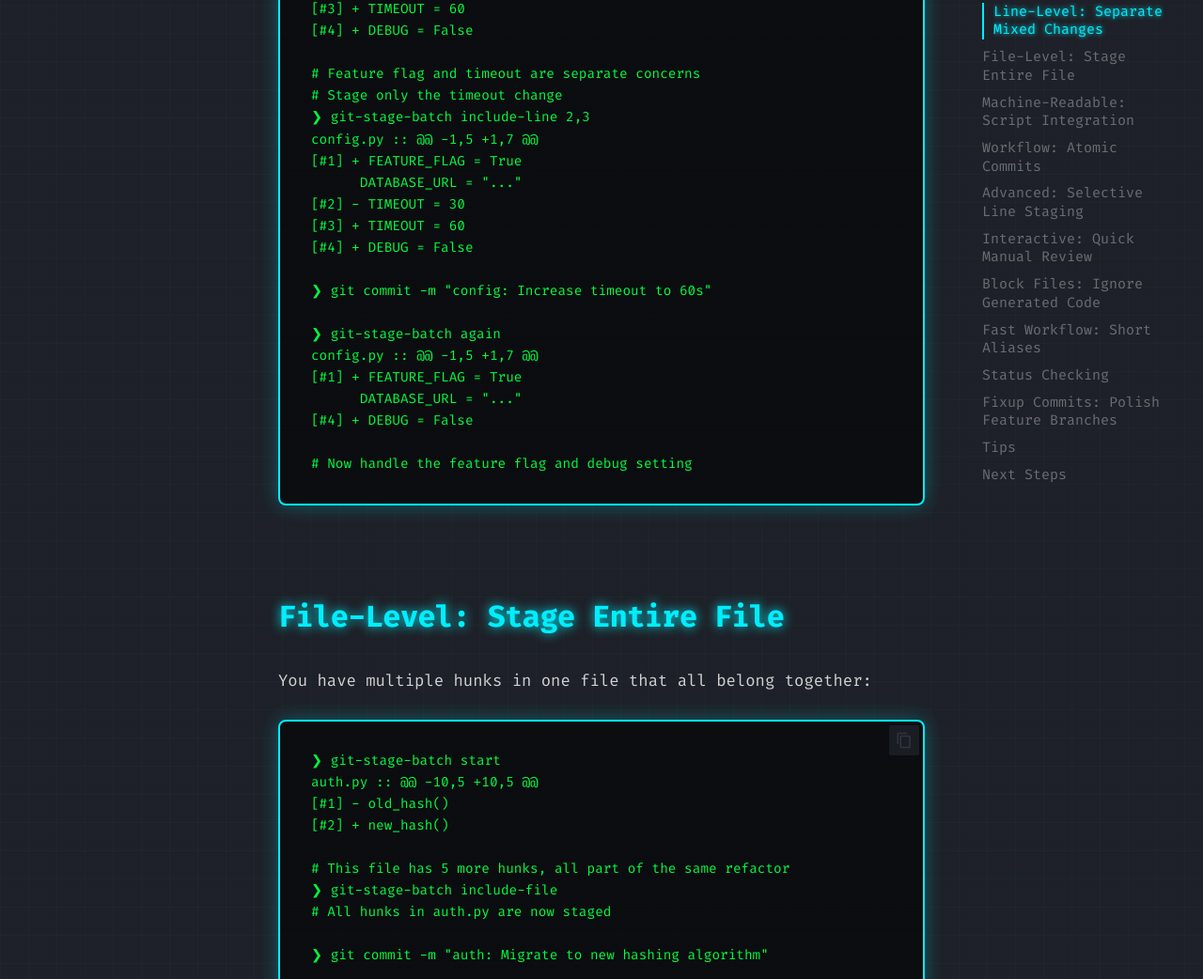
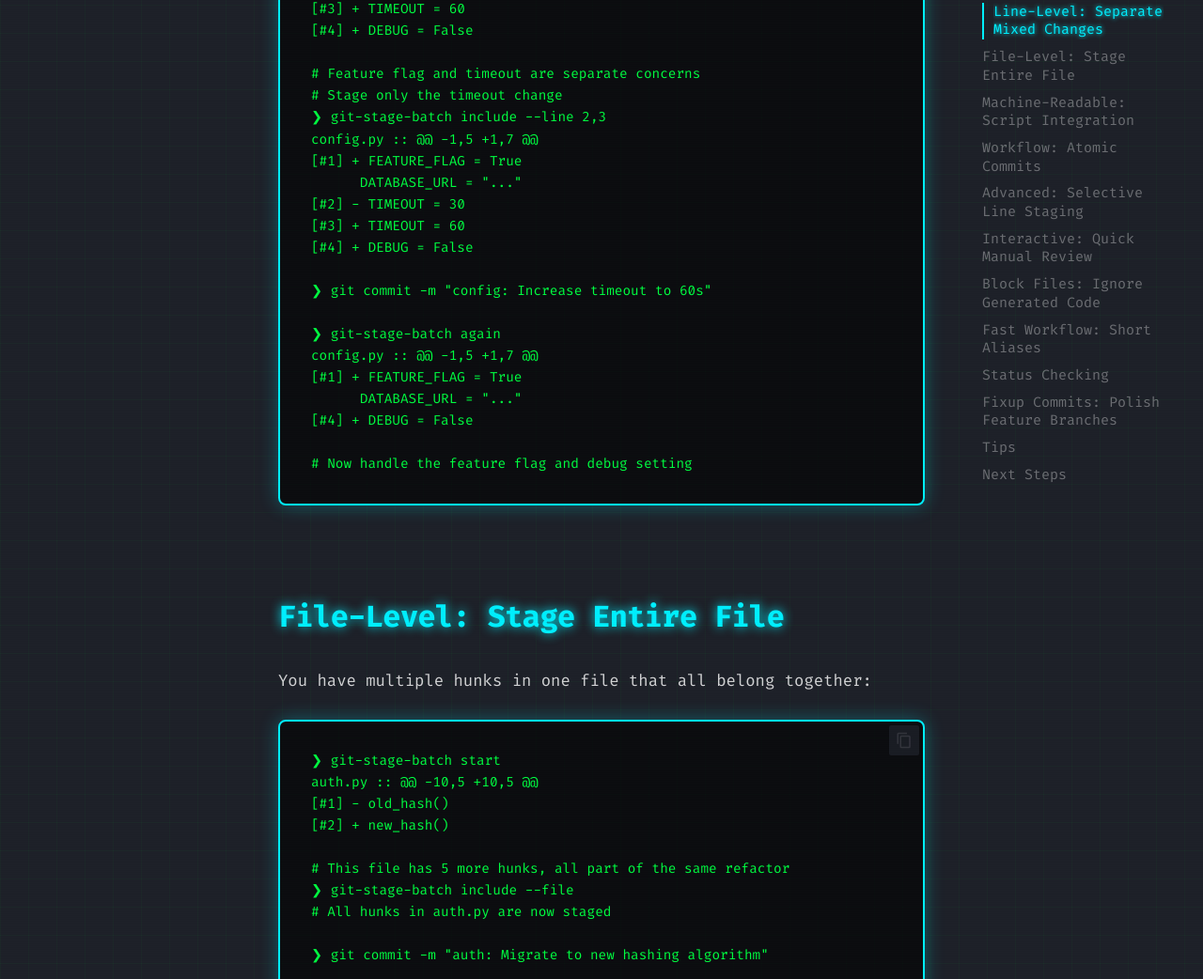
Before and after one commit to halfline/git-stage-batch, an MkDocs documentation site: the page built from docs/examples.md, in a window 1280 px wide and 1400 px high, scrolled down 1357 px. Shown: the part 145-1187 px from the top of the window at 94% size. Built offline with MkDocs 1.6.1 and Material for MkDocs 9.7.7, drawn with Linux system fonts in a browser that asks for light colours; comment, search, counter and statistics services are not loaded; some of the changed text lies outside the part shown.

```diff
--- a/docs/examples.md
+++ b/docs/examples.md
@@ -49,7 +49,7 @@ config.py :: @@ -1,5 +1,7 @@
 
 # Feature flag and timeout are separate concerns
 # Stage only the timeout change
-❯ git-stage-batch include-line 2,3
+❯ git-stage-batch include --line 2,3
 config.py :: @@ -1,5 +1,7 @@
 [#1] + FEATURE_FLAG = True
       DATABASE_URL = "..."
@@ -79,7 +79,7 @@ auth.py :: @@ -10,5 +10,5 @@
 [#2] + new_hash()
 
 # This file has 5 more hunks, all part of the same refactor
-❯ git-stage-batch include-file
+❯ git-stage-batch include --file
 # All hunks in auth.py are now staged
 
 ❯ git commit -m "auth: Migrate to new hashing algorithm"
@@ -129,7 +129,7 @@ logging.py     |  8 ++++----
 # Session 1: Authentication changes
 ❯ git-stage-batch start
 # Include all auth.py hunks
-❯ git-stage-batch include-file
+❯ git-stage-batch include --file
 # Skip everything else
 ❯ git-stage-batch skip    # database.py
 ❯ git-stage-batch skip    # config.py
@@ -166,7 +166,7 @@ utils.py :: @@ -10,8 +10,8 @@
 [#8] +     return new_logic()
 
 # Stage only helper1 changes (lines 1-4)
-❯ git-stage-batch include-line 1-4
+❯ git-stage-batch include --line 1-4
 utils.py :: @@ -10,8 +10,8 @@
 [#1] - def helper1():
 [#2] + def improved_helper1():
@@ -241,7 +241,7 @@ Minimize typing with short aliases:
 ❯ git-stage-batch        # include
 [next hunk]
 
-❯ git-stage-batch il 1-5 # include-line
+❯ git-stage-batch il 1-5 # include --line
 [updated hunk]
 
 ❯ git-stage-batch        # include remaining
@@ -358,7 +358,7 @@ profile.py :: @@ -12,2 +12,2 @@
 1. **Use `again` frequently** - After each commit, run `git-stage-batch again` to review skipped hunks
 2. **Combine line operations** - You can include some lines, skip others in the same hunk
 3. **Check status often** - Use `git-stage-batch status` to see what's left
-4. **File operations are fast** - Use `include-file` when all hunks belong together
+4. **File operations are fast** - Use `include --file` when all hunks belong together
 5. **Interactive mode for learning** - Start with `--interactive` to get familiar with the workflow
 
 ## Next Steps
```
